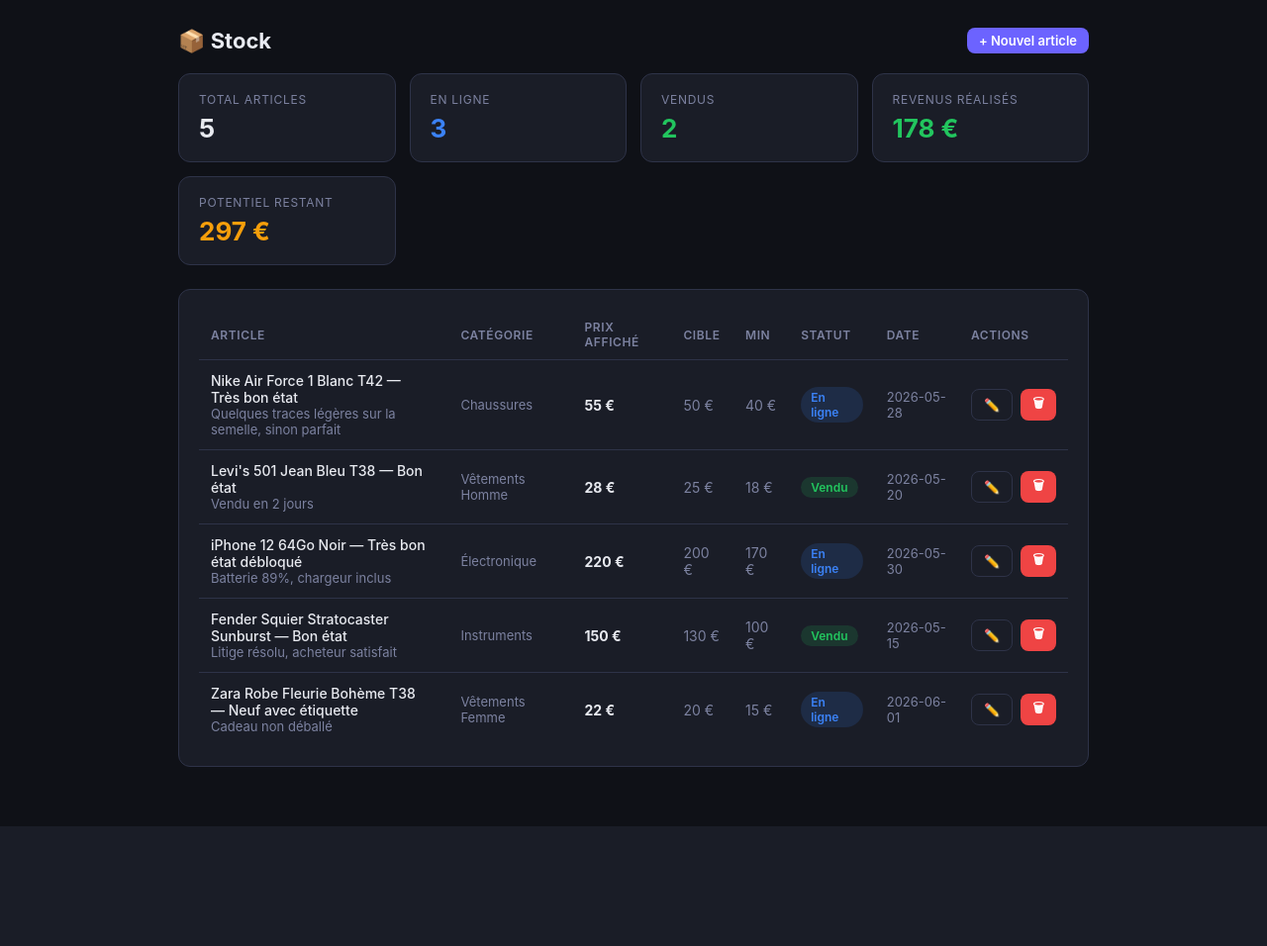
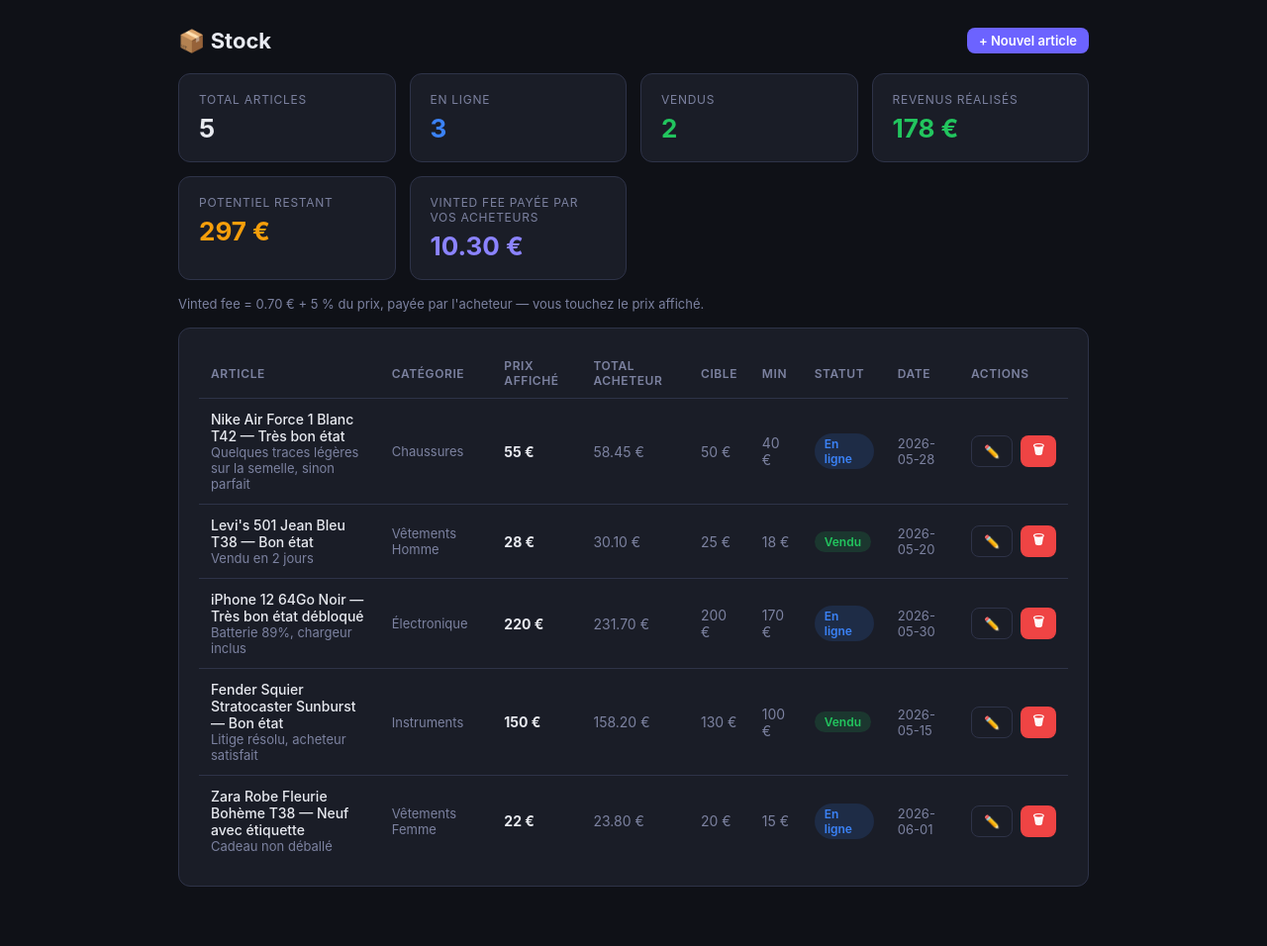
Before and after one commit to nikolaifissenko/vinted, a Flask app: page /stock in a window 1280 px wide. Shown: the part 56-1012 px from the top of the page at 99% size. Before the commit the page ends 891 px from the top, so only its background shows below. Run offline with Flask 3, Linux system fonts and the light colour scheme.

Commit message:
Add Vinted fee calculator: buyer total in stock, dashboard and generator
Buyer Protection fee renamed 'Vinted fee' (EU terms, 5 Oct 2026).
Rate (IT: 0.70 EUR + 5%) lives in data/fees.json for easy updates.

Co-Authored-By: Claude Opus 5.5 <noreply@anthropic.com>
Claude-Session: https://claude.ai/code/session_01Ltx17DqZNMjD6riDj2scpW

```diff
--- a/app.py
+++ b/app.py
@@ -21,6 +21,35 @@ def save_json(filename, data):
     path = os.path.join(DATA_DIR, filename)
     with open(path, "w", encoding="utf-8") as f:
         json.dump(data, f, ensure_ascii=False, indent=2)
+
+
+# ─── Vinted fee ──────────────────────────────────────────────────────────────
+# Payé par l'acheteur en plus du prix affiché (vendeur particulier : 0 €).
+# Taux dans data/fees.json — modifier ce fichier si Vinted change le barème.
+
+def load_fees():
+    path = os.path.join(DATA_DIR, "fees.json")
+    if not os.path.exists(path):
+        return {"fixe": 0.70, "pourcentage": 0.05}
+    with open(path, "r", encoding="utf-8") as f:
+        return json.load(f)
+
+
+def vinted_fee(prix, fees=None):
+    fees = fees or load_fees()
+    prix = float(prix or 0)
+    if prix <= 0:
+        return 0.0
+    return round(fees["fixe"] + prix * fees["pourcentage"], 2)
+
+
+def prix_acheteur(prix, fees=None):
+    return round(float(prix or 0) + vinted_fee(prix, fees), 2)
+
+
+@app.context_processor
+def inject_fees():
+    return {"vinted_fee": vinted_fee, "prix_acheteur": prix_acheteur, "fees": load_fees()}
 
 
 # ─── SEO Generator ───────────────────────────────────────────────────────────
@@ -136,6 +165,7 @@ def generate_seo(description, categorie, marque="", taille="", etat="très bon
         "description": desc,
         "tags": tags,
         "prix_fourchette": f"{prix_min} – {prix_max} €",
+        "prix_fourchette_acheteur": f"{prix_acheteur(prix_min):.2f} – {prix_acheteur(prix_max):.2f} €",
     }
 
 
@@ -166,8 +196,11 @@ def stock():
     vendus = [i for i in items if i["statut"] == "Vendu"]
     revenus = sum(float(i.get("prix_affiche", 0)) for i in vendus)
     potentiel = sum(float(i.get("prix_affiche", 0)) for i in items if i["statut"] == "En ligne")
+    fees = load_fees()
+    frais_vendus = sum(vinted_fee(i.get("prix_affiche", 0), fees) for i in vendus)
     return render_template(
         "stock.html",
+        frais_vendus=frais_vendus,
         items=items,
         total=total,
         en_ligne=en_ligne,
@@ -252,6 +285,8 @@ def dashboard():
 
     total_revenus = sum(float(i.get("prix_affiche", 0)) for i in vendus)
     potentiel = sum(float(i.get("prix_affiche", 0)) for i in en_ligne)
+    fees = load_fees()
+    frais_vendus = sum(vinted_fee(i.get("prix_affiche", 0), fees) for i in vendus)
 
     today = date.today()
     week_start = today.toordinal() - today.weekday()
@@ -288,6 +323,7 @@ def dashboard():
     return render_template(
         "dashboard.html",
         total_revenus=total_revenus,
+        frais_vendus=frais_vendus,
         revenus_semaine=revenus_semaine,
         revenus_mois=revenus_mois,
         potentiel=potentiel,
--- /dev/null
+++ b/data/fees.json
@@ -0,0 +1,9 @@
+{
+  "nom": "Vinted fee (ex Buyer Protection fee)",
+  "pays": "IT",
+  "fixe": 0.70,
+  "pourcentage": 0.05,
+  "payeur": "acheteur",
+  "source": "Tarif Italie en vigueur — renommé 'Vinted fee' le 5 oct. 2026, montant inchangé à ce jour",
+  "maj": "2026-10-05"
+}
--- a/templates/dashboard.html
+++ b/templates/dashboard.html
@@ -38,6 +38,10 @@
     <div class="label">Articles en ligne</div>
     <div class="value">{{ nb_en_ligne }}</div>
   </div>
+  <div class="stat-card purple">
+    <div class="label">Vinted fee (acheteurs)</div>
+    <div class="value">{{ "%.2f"|format(frais_vendus) }} €</div>
+  </div>
 </div>
 
 <!-- Progress objectif semaine -->
@@ -72,6 +76,7 @@
         <tr>
           <th>Article</th>
           <th>Prix</th>
+          <th>Total acheteur</th>
           <th>Date</th>
           <th>Notes</th>
         </tr>
@@ -81,6 +86,7 @@
         <tr>
           <td style="font-weight:500;">{{ item.titre }}</td>
           <td class="text-green" style="font-weight:700;">{{ item.prix_affiche }} €</td>
+          <td class="text-muted">{{ "%.2f"|format(prix_acheteur(item.prix_affiche)) }} €</td>
           <td class="text-muted text-sm">{{ item.date_mise_en_ligne }}</td>
           <td class="text-muted text-sm">{{ item.notes or '—' }}</td>
         </tr>
--- a/templates/generate.html
+++ b/templates/generate.html
@@ -49,7 +49,7 @@
 <div class="result-box">
   <div style="display:flex;justify-content:space-between;align-items:center;margin-bottom:18px;">
     <h2 style="margin:0">Résultat</h2>
-    <span class="prix-badge">💰 {{ result.prix_fourchette }}</span>
+    <span class="prix-badge" title="Prix affiché — l'acheteur paie {{ result.prix_fourchette_acheteur }} avec la Vinted fee">💰 {{ result.prix_fourchette }} <span class="text-sm" style="opacity:.75;">(acheteur : {{ result.prix_fourchette_acheteur }})</span></span>
   </div>
 
   <div class="result-field">
--- a/templates/stock.html
+++ b/templates/stock.html
@@ -27,7 +27,14 @@
     <div class="label">Potentiel restant</div>
     <div class="value">{{ "%.0f"|format(potentiel) }} €</div>
   </div>
+  <div class="stat-card purple">
+    <div class="label">Vinted fee payée par vos acheteurs</div>
+    <div class="value">{{ "%.2f"|format(frais_vendus) }} €</div>
+  </div>
 </div>
+<p class="text-muted text-sm" style="margin:-8px 0 16px;">
+  Vinted fee = {{ "%.2f"|format(fees.fixe) }} € + {{ "%.0f"|format(fees.pourcentage * 100) }} % du prix, payée par l'acheteur — vous touchez le prix affiché.
+</p>
 
 <div class="card">
   <div class="table-wrap">
@@ -37,6 +44,7 @@
           <th>Article</th>
           <th>Catégorie</th>
           <th>Prix affiché</th>
+          <th>Total acheteur</th>
           <th>Cible</th>
           <th>Min</th>
           <th>Statut</th>
@@ -53,6 +61,7 @@
           </td>
           <td class="text-muted text-sm">{{ categories.get(item.categorie, item.categorie) }}</td>
           <td style="font-weight:700;">{{ item.prix_affiche }} €</td>
+          <td class="text-muted" title="dont Vinted fee {{ '%.2f'|format(vinted_fee(item.prix_affiche)) }} €">{{ "%.2f"|format(prix_acheteur(item.prix_affiche)) }} €</td>
           <td class="text-muted">{{ item.prix_cible }} €</td>
           <td class="text-muted">{{ item.prix_minimum }} €</td>
           <td>
```
Also changed, not shown: README.md.
